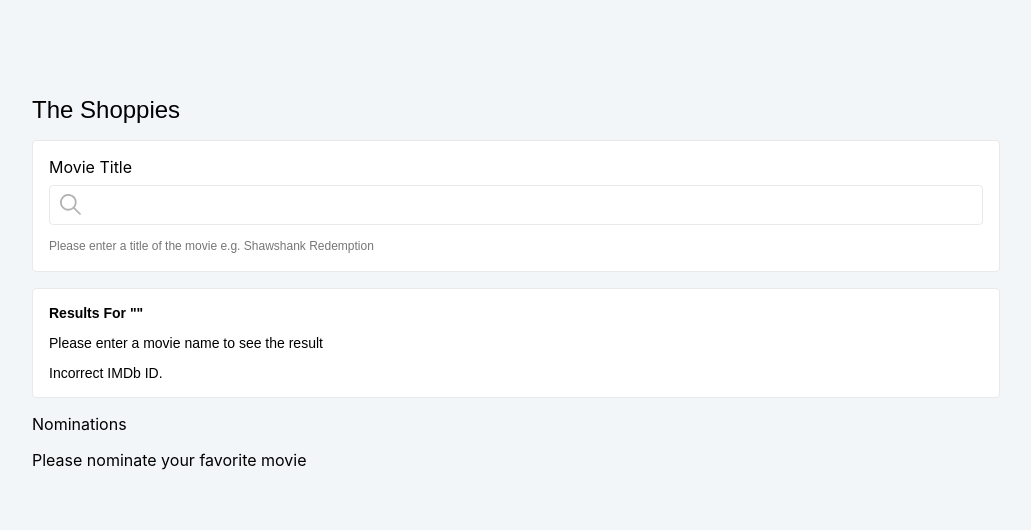
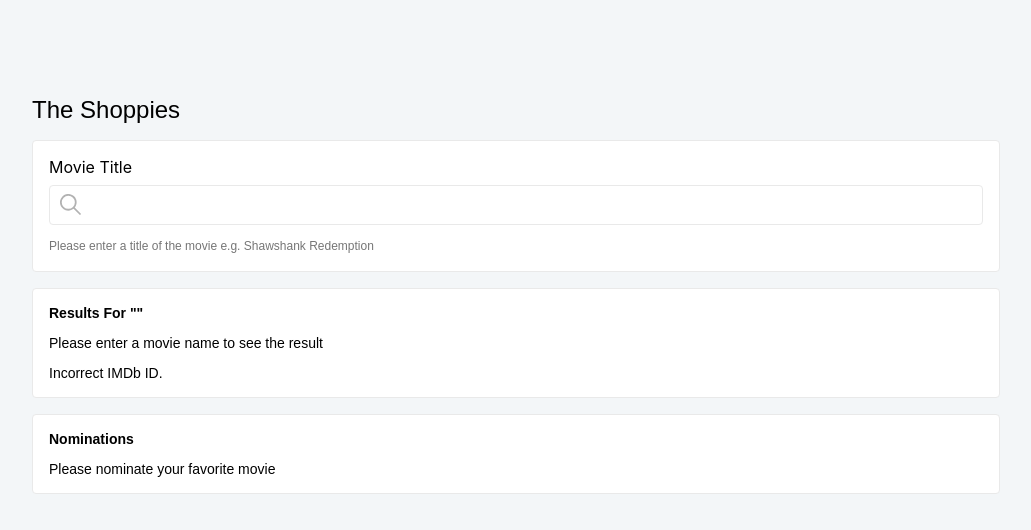
Before and after one commit to Omar-Said/shoppies, a React (Create React App) app: page / in a window 1280 px wide. Shown: the top 530 px of the page, without its empty margins (124-1155 px from the left). Built offline with nearby package versions, Linux system fonts and the light colour scheme.

Commit message:
Added Nominations section and styling

```diff
--- a/src/Pages/MainPage.js
+++ b/src/Pages/MainPage.js
@@ -8,8 +8,10 @@ const MainPage = () => {
     <div className="mainpage">
       <h2 className="mainpage__title">The Shoppies</h2>
       <SearchBar />
-      <MovieDisplay />
-      <Nominations />
+      <div>
+        <MovieDisplay />
+        <Nominations />
+      </div>
     </div>
   );
 };
--- a/src/components/Nominations/Nominations.js
+++ b/src/components/Nominations/Nominations.js
@@ -1,9 +1,13 @@
+import "./Nominations.scss";
+
 const Nominations = () => {
   return (
-    <section>
-      <div>
-        <p>Nominations</p>
-        <p>Please nominate your favorite movie</p>
+    <section className="nominations">
+      <div className="nominations__wrapper">
+        <p className="nominations__wrapper-title">Nominations</p>
+        <p className="nominations__wrapper-text">
+          Please nominate your favorite movie
+        </p>
       </div>
     </section>
   );
--- a/src/components/Nominations/Nominations.scss
+++ b/src/components/Nominations/Nominations.scss
@@ -0,0 +1,23 @@
+.nominations {
+  border: 1px solid #e9e9e9;
+  border-radius: 4px;
+  background-color: #ffffff;
+  margin-top: 1rem;
+
+  &__wrapper {
+    margin: 1rem;
+  }
+
+  &__wrapper-title {
+    font-weight: 600;
+    font-family: Arial, Helvetica, sans-serif;
+    font-size: 0.875rem;
+    margin-bottom: 0.35rem;
+  }
+
+  &__wrapper-text {
+    font-family: Arial, Helvetica, sans-serif;
+    font-size: 0.875rem;
+    margin-bottom: 0.35rem;
+  }
+}
```
Also changed, not shown: src/partials/_mixins.scss (added, +11 -0 lines), 1 other file (tests, documents, lock files or other folders).
